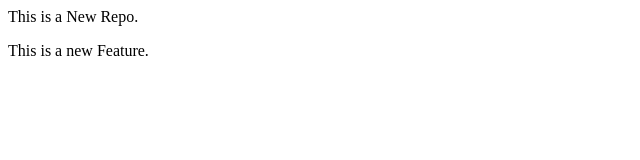
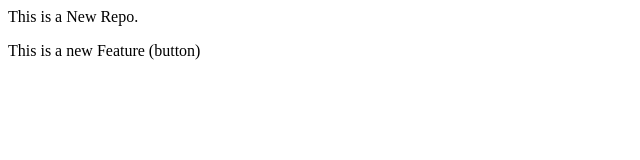
Before and after one commit to vedant873/localrepo, a plain HTML site: page index.html in a window 1280 px wide. Shown: the full height of the page, 0-640 px from the left. Drawn offline with Linux system fonts and the light colour scheme.

Commit message:
Add button

```diff
--- a/index.html
+++ b/index.html
@@ -1,2 +1,2 @@
 <p>This is a New Repo.</p>
-<p>This is a new Feature.</p>
+<p>This is a new Feature (button)</p>
```
